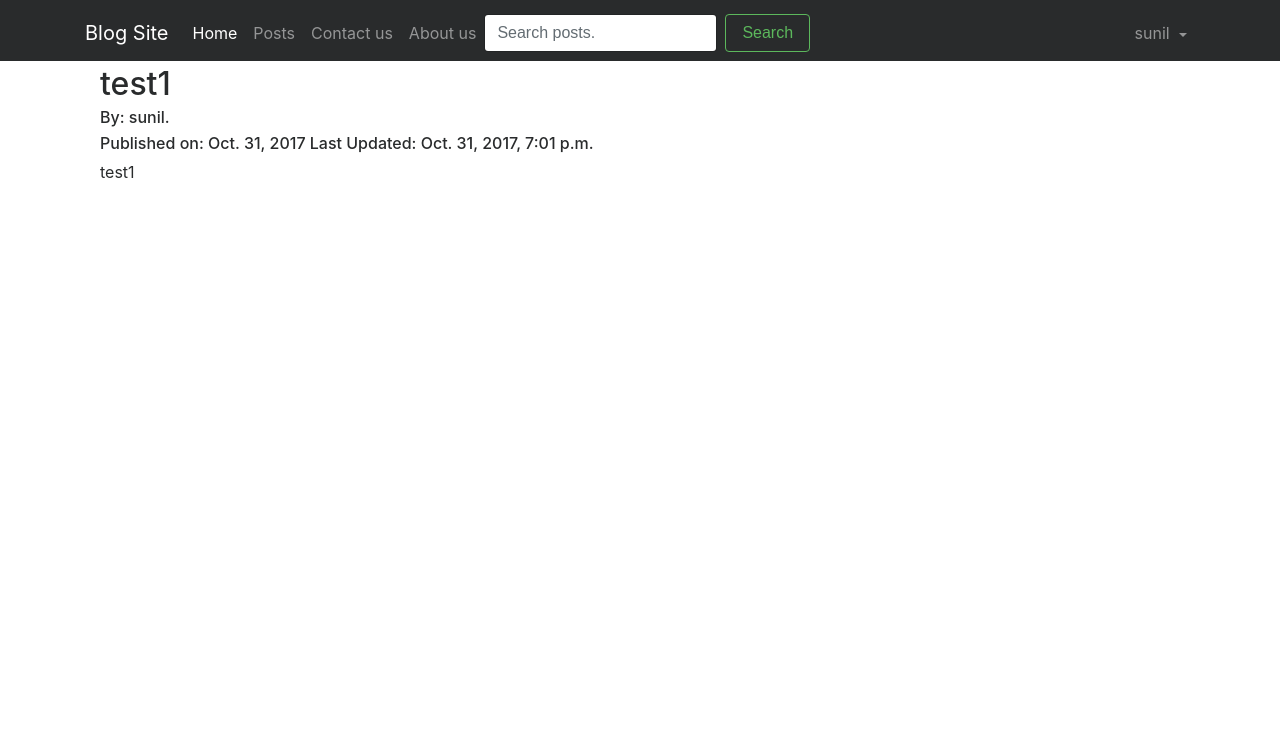
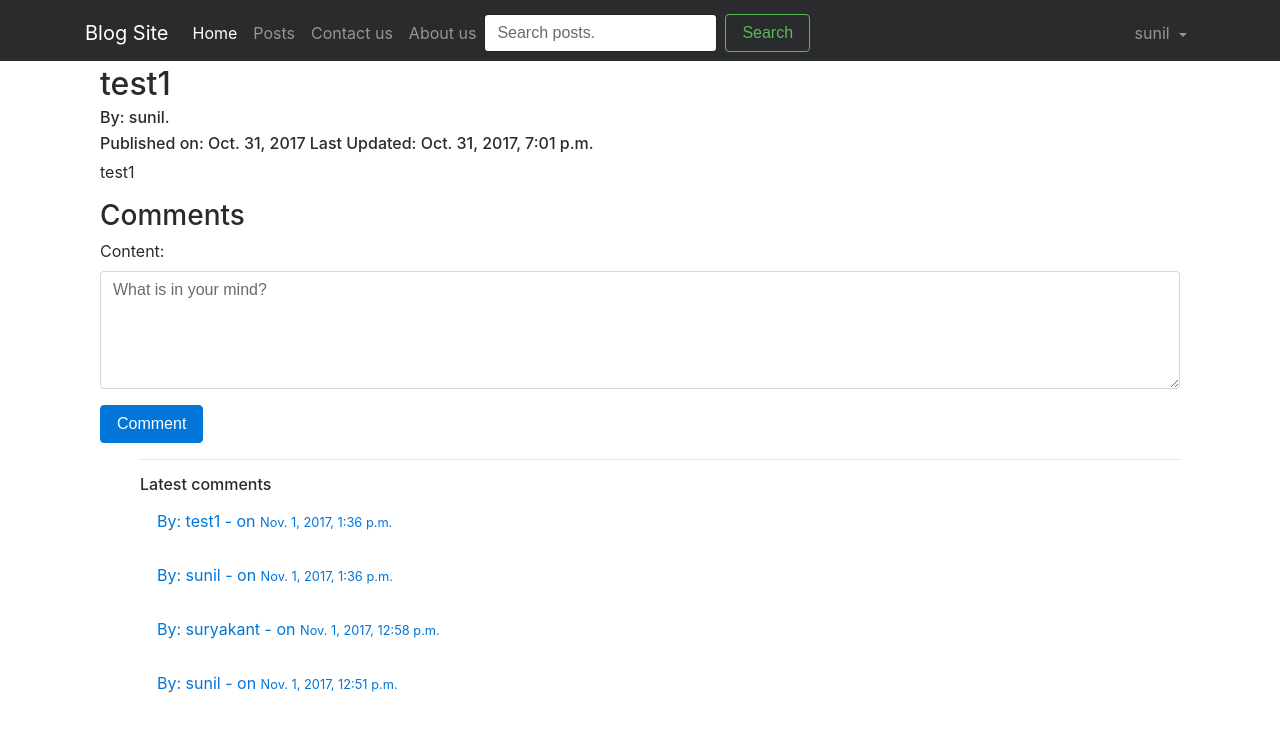
Before and after one commit to sunilsm7/django_blog, a Django app: page /posts/list/12/details/ in a window 1280 px wide. Shown: the top 732 px of the page. Run offline with Django 3.2, Linux system fonts and the light colour scheme; a user stored in the database is signed in; data comes from the database, SQL or seed files in the repository; both versions use the stored data as it was after the commit; some libraries are stand-ins or nearby versions; some web fonts are replaced.

Commit message:
comments model

```diff
--- a/accounts/forms.py
+++ b/accounts/forms.py
@@ -4,7 +4,7 @@ from django.contrib.auth.models import User
 
 
 class SignUpForm(UserCreationForm):
-	email = forms.CharField(max_length=254, required=True, widget=forms.EmailInput())
+	email = forms.CharField(max_length=254, required=True, widget=forms.EmailInput(attrs={'placeholder':'enter email id',}))
 
 	class Meta:
 		model = User
--- a/accounts/templates/registration/login.html
+++ b/accounts/templates/registration/login.html
@@ -27,7 +27,7 @@
 
 	{# Assumes you setup the password_reset view in your URLconf #}
 	<p><a href="#">Forgot your password?</a></p>
-	<p>New to Site <a href="{% url 'accounts:signup' %}">Sign up</a></p>
+	<p>New to Site ? <a href="{% url 'accounts:signup' %}">Register here</a></p>
 </div>
 </div>
 {% endblock %}
--- a/posts/forms.py
+++ b/posts/forms.py
@@ -1,5 +1,5 @@
 from django import forms
-from .models import Post
+from .models import Post, Comment
 
 
 class NewPostForm(forms.Form):
@@ -13,3 +13,17 @@ class PostForm(forms.ModelForm):
 	class Meta:
 		model = Post
 		fields = ['title', 'content', 'draft']
+		widgets = {
+            'title': forms.TextInput(attrs={'placeholder': 'Enter post title'}),
+            'content': forms.Textarea(attrs={'cols': 80, 'rows': 10, 'placeholder':'What is in your mind?'}),
+        }
+
+
+class CommentForm(forms.ModelForm):
+
+	class Meta:
+		model = Comment
+		fields = ['content',]
+		widgets = {
+			'content': forms.Textarea(attrs={'rows': 5, 'placeholder':'What is in your mind?'}),
+		}
--- a/posts/models.py
+++ b/posts/models.py
@@ -29,7 +29,7 @@ class Post(models.Model):
 	timestamp = models.DateTimeField(auto_now=False, auto_now_add=True)
 
 	class Meta:
-		verbose_name_plural = "Posts"
+		verbose_name_plural = "01 Posts"
 		ordering = ['-publish', '-updated']
 
 	def __unicode__(self):
@@ -47,6 +47,25 @@ class Post(models.Model):
 	# 	return Post.objects.filter(user=self.request.user).count()
 
 
+class Comment(models.Model):
+	user = models.ForeignKey(settings.AUTH_USER_MODEL, default=1)
+	post = models.ForeignKey(Post, on_delete=models.CASCADE, related_name='comments')
+	content = models.TextField()
+	parent = models.ForeignKey("self", on_delete=models.CASCADE, null=True, blank=True)
+	updated = models.DateTimeField(auto_now=True, auto_now_add=False)
+	timestamp = models.DateTimeField(auto_now_add=True)
+
+	class Meta:
+		verbose_name_plural = '02 Comments'
+		ordering = ['-timestamp']
+
+	def __str__(self):
+		return '{} {}'.format(self.user, self.post)
+
+	def __unicode__(self):
+		return '{} {}'.format(self.user, self.post)
+
+
 
 def rl_pre_save_receiver(sender, instance, *args, **kwargs):
 
--- a/posts/templates/posts/new_post.html
+++ b/posts/templates/posts/new_post.html
@@ -6,7 +6,7 @@
 <div class="row">
 	<div class="container">
 		<h2>{{title_text}}</h2>
-		<form action="" method="POST" novalidate> {% csrf_token %}
+		<form action="" method="POST"> {% csrf_token %}
 		    {% include 'includes/form-snippet.html' %}
 		  <button type="submit" class="btn btn-primary">Save</button>
 	</form>
--- a/posts/templates/posts/post_detail.html
+++ b/posts/templates/posts/post_detail.html
@@ -13,6 +13,43 @@
 
 	<p>{{ post.content }}</p>
 
+	<h3>Comments</h3>
+	{% if user.is_authenticated %}
+
+		<form action="." method="POST"> {% csrf_token %}
+			{% include 'includes/form-snippet.html' %}
+			<button type="submit" class="btn btn-primary">Comment</button>
+		</form>
+
+
+			<ul>
+			<hr>
+				<h6>Latest comments</h6>
+				{% for comment in post.comments.all %}
+					{% if not comment.parent %}
+
+						<p>
+					  <a class="btn btn-default" data-toggle="collapse" href="#collapseExample" aria-expanded="false" aria-controls="collapseExample">
+					    By: {{ comment.user }} - on <small>{{ comment.timestamp }}</small>
+					  </a>
+					</p>
+					<div class="collapse" id="collapseExample">
+					<div class="conta">
+					  <div class="card card-block">
+					    {{ comment.content }}</br>
+					  </div>
+					  <a href="#" class="btn btn-primary" role="button"> Reply </a>
+					  </div>
+					</div>
+
+					{% endif %}
+				{% endfor %}
+			</ul>
+		{% else %}
+			<strong><a href="{% url 'accounts:login' %}">Login</a> or <a href="{% url 'accounts:signup' %}">Register</a> to comment.</strong>
+	{% endif %}
 </div>
 
+
+
 {% endblock %}
--- a/posts/templates/posts/post_list.html
+++ b/posts/templates/posts/post_list.html
@@ -15,10 +15,12 @@
 		    <p class="card-text">{{ post.content }}</p>
 
 		    <a href="{% url 'posts:details' post.id %}" class="card-link">Read more</a>
+
 		    {% if user.is_authenticated and post.user == request.user %}
 		    	<a class="btn btn-default" href="{% url 'posts:edit' post.id %}" role="button">Update</a>
 		    	<a class="btn btn-default" href="{% url 'posts:delete' post.id %}" role="button">Delete</a>
 		    {% endif %}
+
 		  </div>
 		</div>
 
--- a/posts/views.py
+++ b/posts/views.py
@@ -7,7 +7,7 @@ from django.core.paginator import Paginator, EmptyPage, PageNotAnInteger
 from django.shortcuts import render, redirect, get_object_or_404
 
 from .models import Post
-from .forms import NewPostForm,PostForm
+from .forms import PostForm, CommentForm
 import datetime
 # Create your views here.
 
@@ -35,11 +35,24 @@ def posts_list(request):
 def post_details(request, pk):
 	post = get_object_or_404(Post, pk=pk)
 	session_key = 'viewed_post_{}'.format(post.pk)
+
 	if not request.session.get(session_key, False):
 		post.views += 1
 		post.save()
 		request.session[session_key] = True
-	return render(request, 'posts/post_detail.html', {'post': post})
+
+	if request.method == 'POST':
+		form = CommentForm(request.POST)
+		if form.is_valid():
+			instance = form.save(commit=False)
+			instance.user = request.user
+			instance.post = post
+			form.save()
+			return redirect('posts:details', pk=post.pk)
+	else:
+		form = CommentForm()
+
+	return render(request, 'posts/post_detail.html', {'post': post, 'form':form})
 
 
 @login_required
```
Also changed, not shown: posts/admin.py (+7 -1 lines), templates/includes/form-snippet.html (+3 -4 lines), db.sqlite3, posts/migrations/0003_auto_20171101_1247.py (added), 5 other files.
